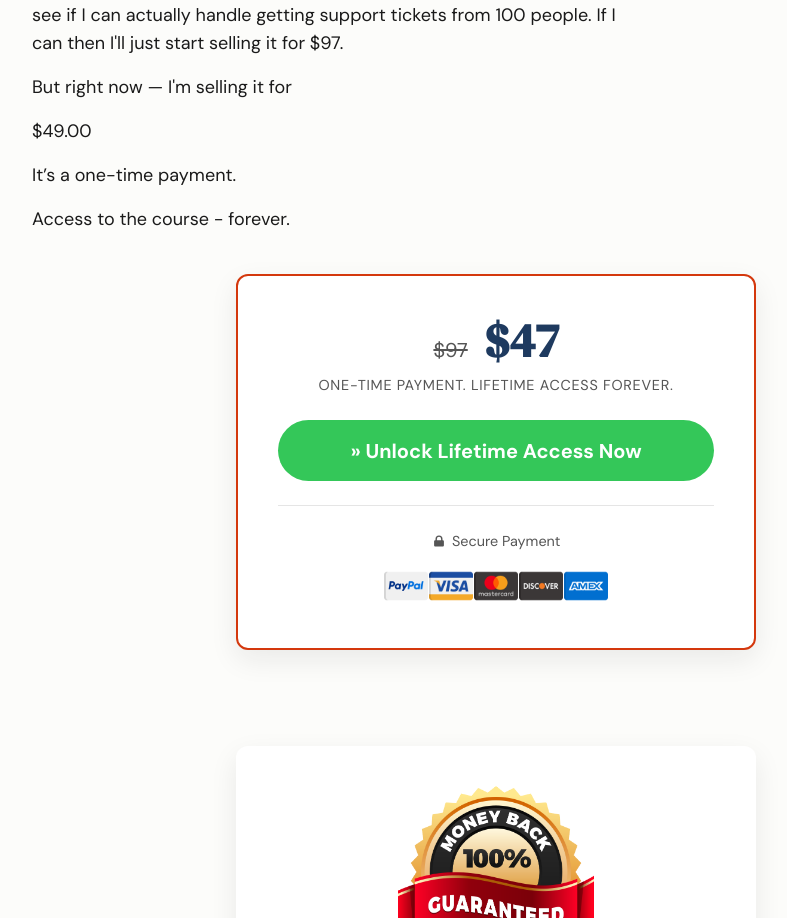
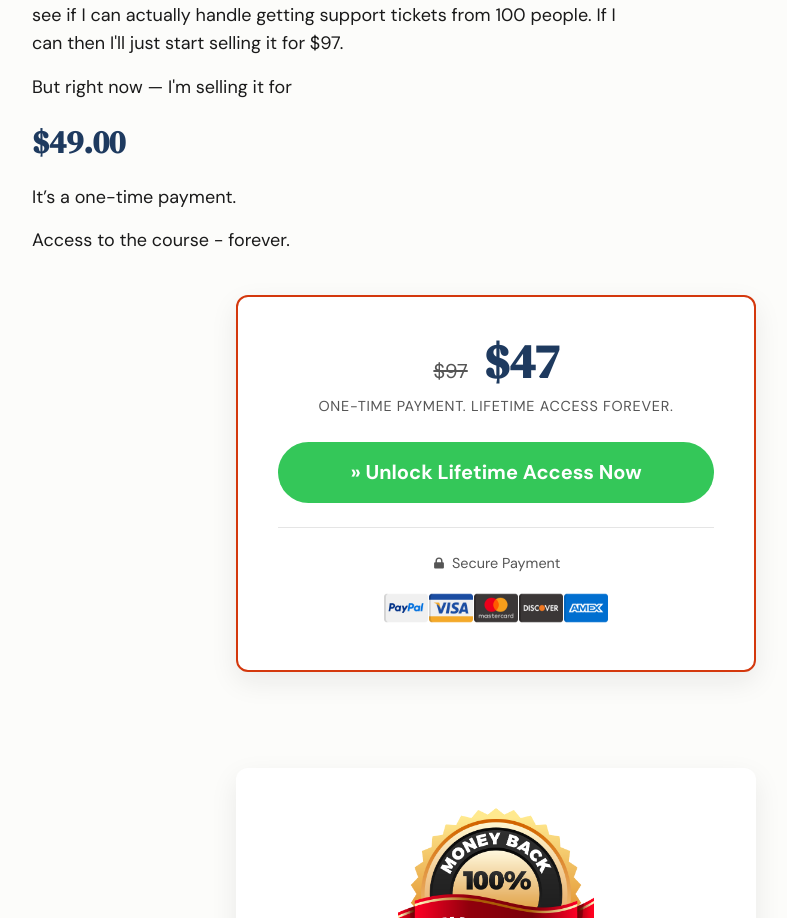
Before and after one commit to thopica/cytcourse, a Next.js app: page / in a window 1280 px wide. Shown: the part 5629-6547 px from the top of the page, without its empty margins (144-931 px from the left). Built offline with nearby package versions, Linux system fonts and the light colour scheme.

Commit message:
Style $49.00 price callout bold and larger in pricing copy
https://claude.ai/code/session_012EY3qk8xMaU5FMakTDF19L

```diff
--- a/src/components/Pricing.module.css
+++ b/src/components/Pricing.module.css
@@ -20,6 +20,13 @@
 .bold {
   font-weight: 700;
   text-decoration: underline;
+}
+
+.priceCallout {
+  font-size: 2rem;
+  font-weight: 700;
+  font-family: var(--font-heading);
+  color: var(--color-primary);
 }
 
 .card {
--- a/src/components/Pricing.tsx
+++ b/src/components/Pricing.tsx
@@ -12,6 +12,7 @@ export default function Pricing() {
         <div className={styles.copy}>
           {pricing.paragraphs.map((p, i) => {
             if (i === 1) return <p key={i} className={styles.bold}>{p}</p>;
+            if (i === 6) return <p key={i} className={styles.priceCallout}>{p}</p>;
             return <p key={i}>{p}</p>;
           })}
         </div>
```
